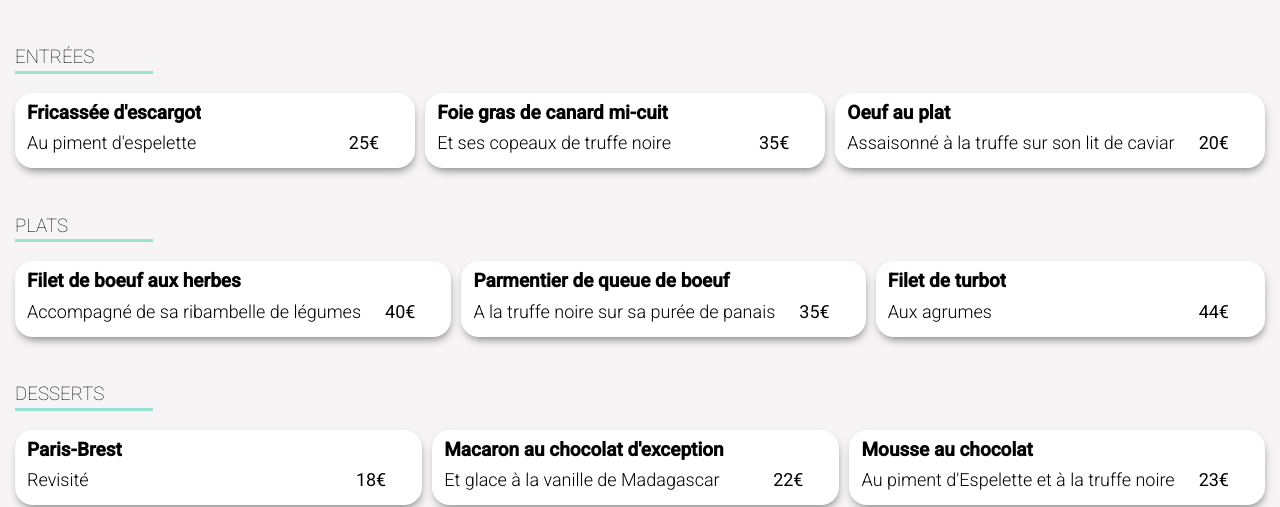
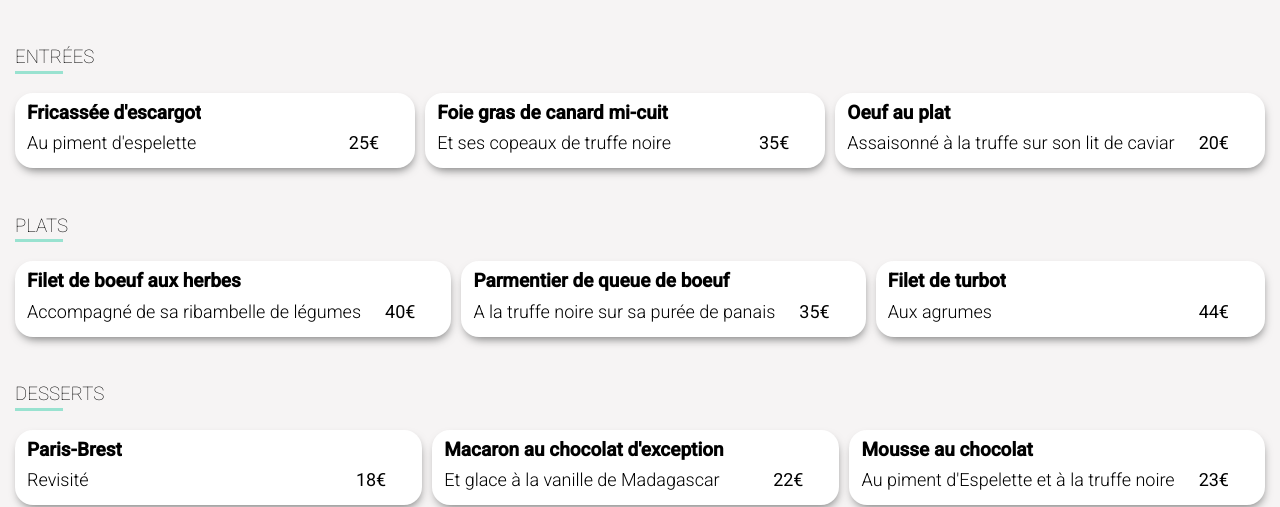
Before and after one commit to sabbendra/PROJET-3-Ohmyfood, a plain HTML site: page card1.html in a window 1280 px wide. Shown: the part 311-818 px from the top of the page. Drawn offline with Linux system fonts and the light colour scheme; a web font is replaced by a local one.

Commit message:
correction du border-bottom du h3 des pages des menus concernant les titres (entrées/plats/desserts)

```diff
--- a/css/stylecard.css
+++ b/css/stylecard.css
@@ -71,7 +71,7 @@ h3 {
     font-weight: 250;
     padding-bottom: 2px;
     border-bottom: 3px solid #99e2d0;
-    width: 11%;
+    width: 48px;
     text-transform: uppercase;
 }
 
```
